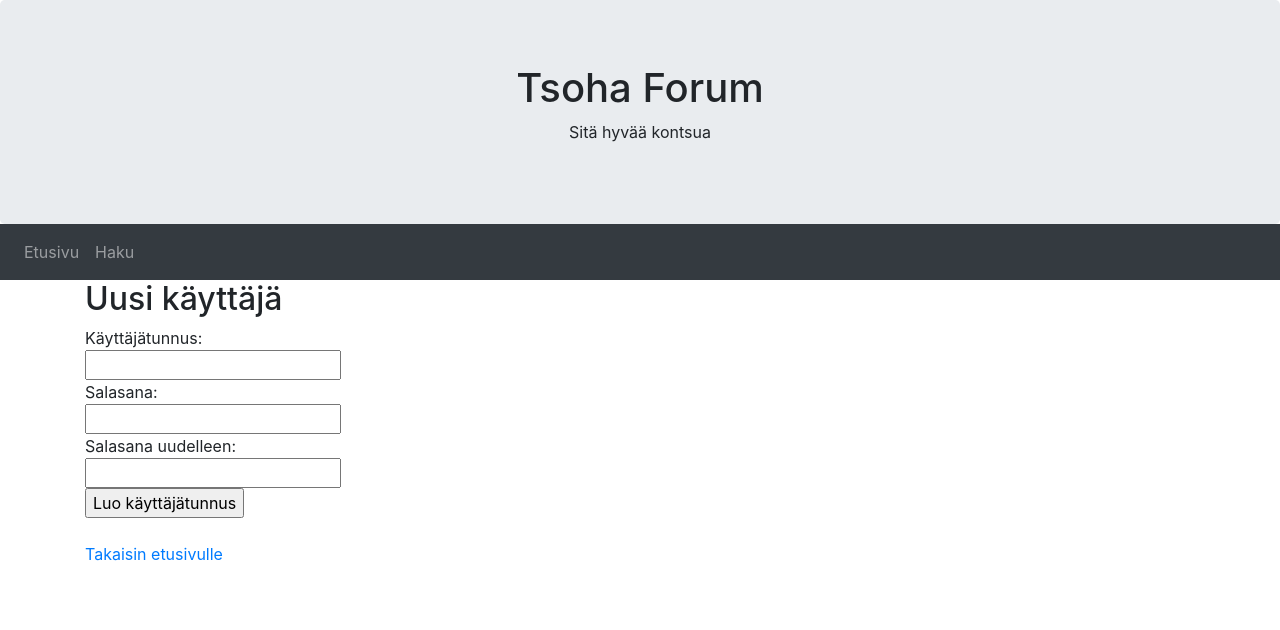
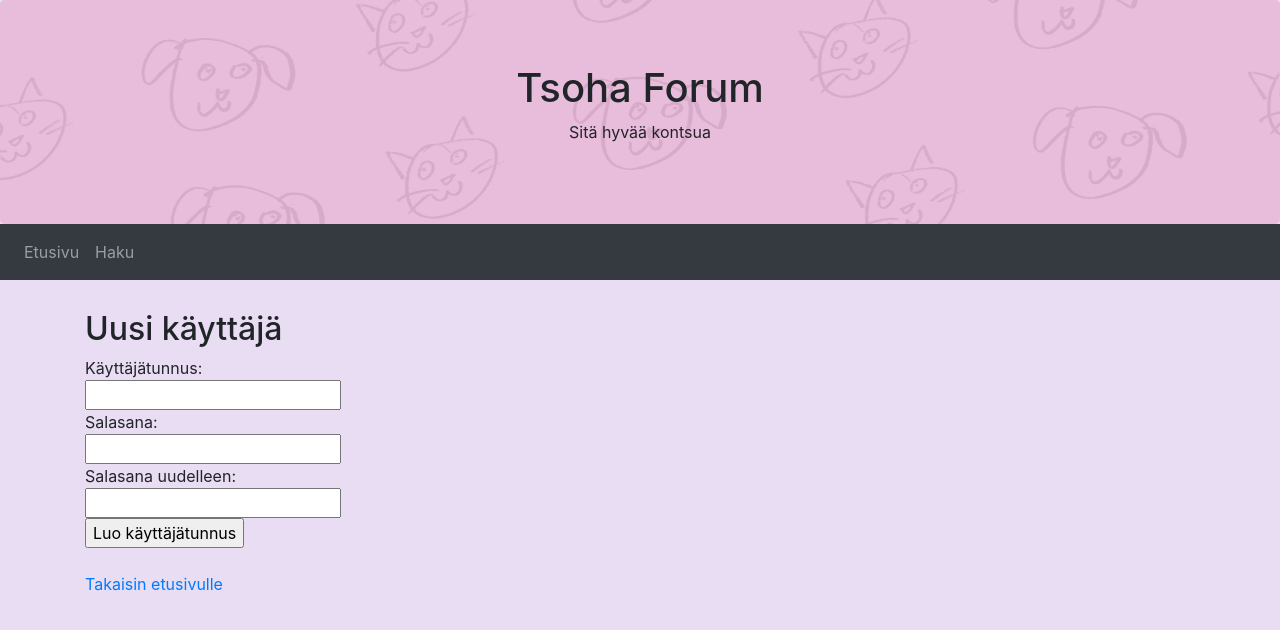
Before and after one commit to valt-1/tsoha-keskustelufoorumi, a Flask app: page /signup in a window 1280 px wide. Shown: the top 630 px of the page. Run offline with Flask 2, Linux system fonts and the light colour scheme; some libraries are stand-ins or nearby versions.

Commit message:
Modify layout

```diff
--- /dev/null
+++ b/static/custom.css
@@ -0,0 +1,8 @@
+.jumbotron {
+  background-image: url("kissakoira.jpg");
+  background-size: cover;
+}
+
+body {
+  background: #e8ddf2
+}
--- a/templates/layout.html
+++ b/templates/layout.html
@@ -5,7 +5,10 @@
     <meta charset="UTF-8"/>
     <meta name="viewport" content="width=device-width, initial-scale=1, shrink-to-fit=no">
     <link rel="stylesheet" href="https://maxcdn.bootstrapcdn.com/bootstrap/4.5.2/css/bootstrap.min.css">
-    <link rel="stylesheet" href="{{ url_for('static',filename='styles/custom.css') }}">
+    <link rel="stylesheet" href="{{ url_for('static',filename='custom.css') }}">
+    <script src="https://ajax.googleapis.com/ajax/libs/jquery/3.5.1/jquery.min.js"></script>
+    <script src="https://cdnjs.cloudflare.com/ajax/libs/popper.js/1.16.0/umd/popper.min.js"></script>
+    <script src="https://maxcdn.bootstrapcdn.com/bootstrap/4.5.2/js/bootstrap.min.js"></script>
 </head>
 <body>
     <div class="jumbotron text-center" style="margin-bottom:0">
@@ -19,14 +22,15 @@
         <div class="collapse navbar-collapse" id="collapsibleNavbar">
         <ul class="navbar-nav">
             <li class="nav-item">
-            <a class="nav-link" href="/">Etusivu</a>
+                <a class="nav-link" href="/">Etusivu</a>
             </li>
             <li class="nav-item">
-            <a class="nav-link" href="#">Haku</a>
+                <a class="nav-link" href="/search">Haku</a>
+            </li>
         </ul>
         </div>
     </nav>
-    <div class="container">
+    <div class="container" style="margin-top:30px">
         {% block content %}{% endblock %}
     </div>
 </body>
```
Also changed, not shown: static/kissakoira.jpg (added), static/styles/custom.css (deleted).
